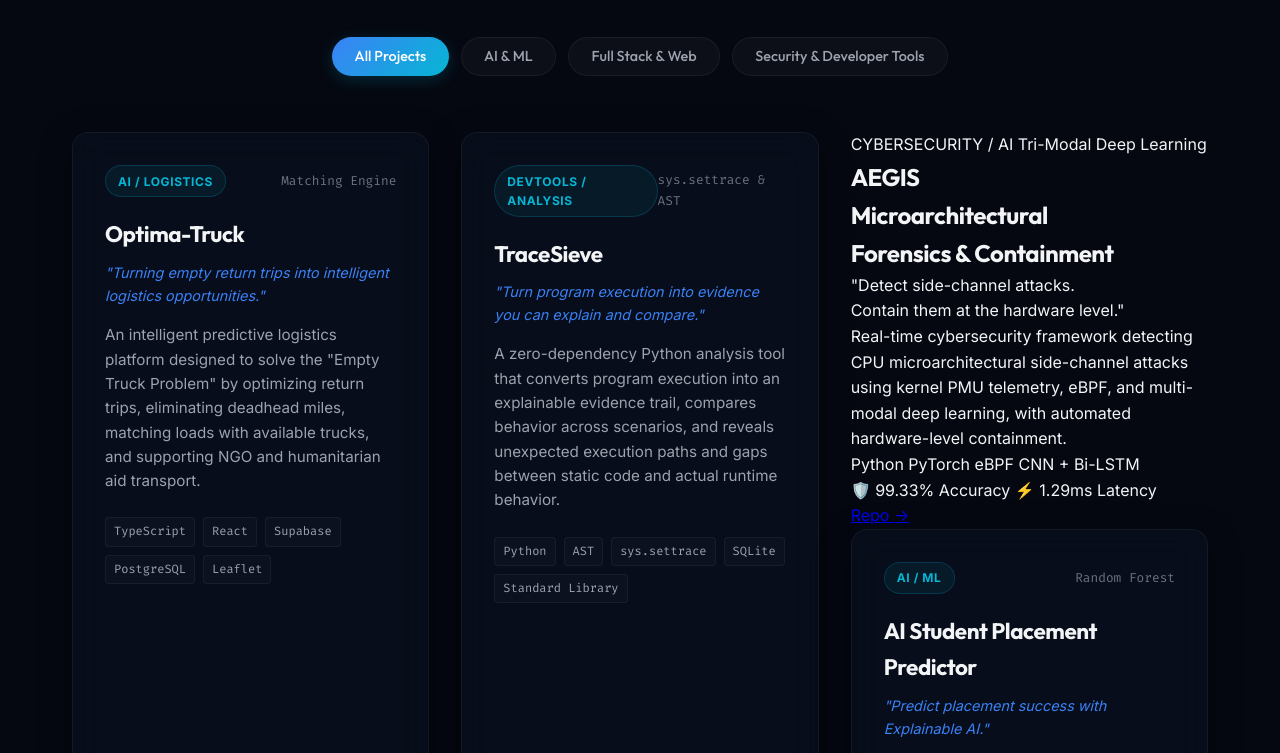
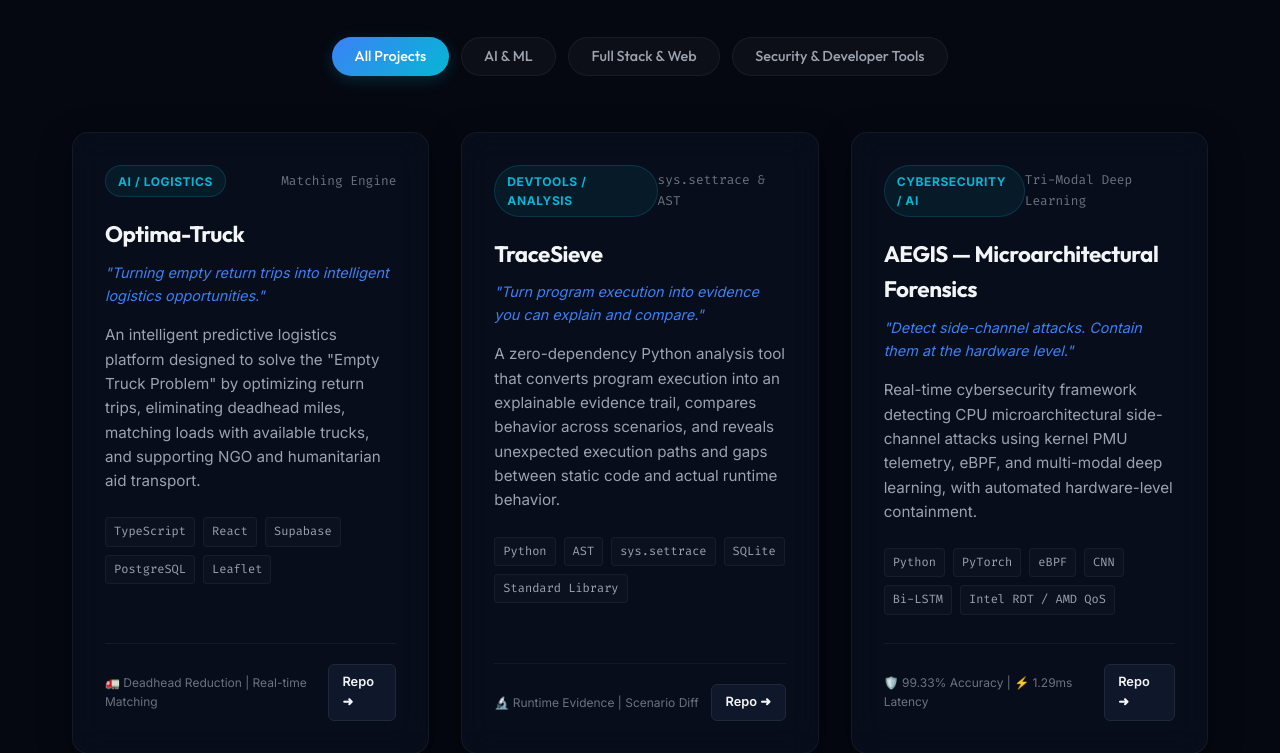
Before and after one commit to Mohith1-stack/mohith1-stack.github.io, a plain HTML site: page index.html in a window 1280 px wide. Shown: the part 3040-3793 px from the top of the page. Drawn offline with Linux system fonts and the light colour scheme.

Commit message:
Update Project 3 section in index.html

```diff
--- a/index.html
+++ b/index.html
@@ -338,48 +338,57 @@
                         </div>
                     </div>
 
-                    <!-- Project 3 -->
-                    <div className="project-card">
-                        <div className="project-top">
-                            <span className="project-category">CYBERSECURITY / AI</span>
-                            <span className="project-model">Tri-Modal Deep Learning</span>
+                    <!-- Project 3 - Featured -->
+                    <div class="glass-panel project-card fade-in-scroll"
+                         data-category="cyber-mobile"
+                         data-project-id="aegis"
+                         style="animation-delay: 0.2s;">
+                        <div>
+                            <div class="project-meta">
+                                <span class="project-tag">Cybersecurity / AI</span>
+                                <span class="project-sub">Tri-Modal Deep Learning</span>
                             </div>
-                        <h2 className="project-title">AEGIS
-                            <br />
-                            Microarchitectural
-                            <br />
-                            Forensics & Containment
-                        </h2>
-                        <p className="project-tagline">"Detect side-channel attacks.
-                            <br />
-                            Contain them at the hardware level."
+
+                            <h3 class="project-title">
+                                AEGIS — Microarchitectural Forensics
+                            </h3>
+
+                            <p class="project-slogan">
+                                "Detect side-channel attacks. Contain them at the hardware level."
                             </p>
-                        <p className="project-description">
+
+                            <p class="project-desc">
                                 Real-time cybersecurity framework detecting CPU microarchitectural
                                 side-channel attacks using kernel PMU telemetry, eBPF, and
                                 multi-modal deep learning, with automated hardware-level containment.
                             </p>
-                        <div className="project-tags">
-                            <span>Python</span>
-                            <span>PyTorch</span>
-                            <span>eBPF</span>
-                            <span>CNN + Bi-LSTM</span>
+
+                            <div class="project-tags">
+                                <span class="project-tech-badge">Python</span>
+                                <span class="project-tech-badge">PyTorch</span>
+                                <span class="project-tech-badge">eBPF</span>
+                                <span class="project-tech-badge">CNN</span>
+                                <span class="project-tech-badge">Bi-LSTM</span>
+                                <span class="project-tech-badge">Intel RDT / AMD QoS</span>
                             </div>
-                        <div className="project-divider" />
-                            <div className="project-bottom">
-                                <div className="project-metrics">
-                                    <span>🛡️ 99.33% Accuracy</span>
-                                    <span>⚡ 1.29ms Latency</span>
                         </div>
+
+                        <div class="project-footer">
+                            <span class="project-info-stat">
+                                🛡️ 99.33% Accuracy | ⚡ 1.29ms Latency
+                            </span>
+
                             <a
                                 href="https://github.com/Mohith1-stack/Aegis-LLC"
                                 target="_blank"
                                 rel="noopener noreferrer"
-                                    className="project-repo">
-                                    Repo →
+                                class="project-link-btn"
+                            >
+                                Repo ➜
                             </a>
                         </div>
                     </div>
+
                     <!--Project-4-->
                     <div class="glass-panel project-card fade-in-scroll" data-category="ai-ml" data-project-id="placement-predictor" style="animation-delay: 0.2s;">
                         <div>
@@ -854,6 +863,3 @@
 
     <!-- Scripts -->
     <script src="js/main.js"></script>
-</body>
-
-</html>
```
Lines whose indentation alone changed are shown as unchanged.
